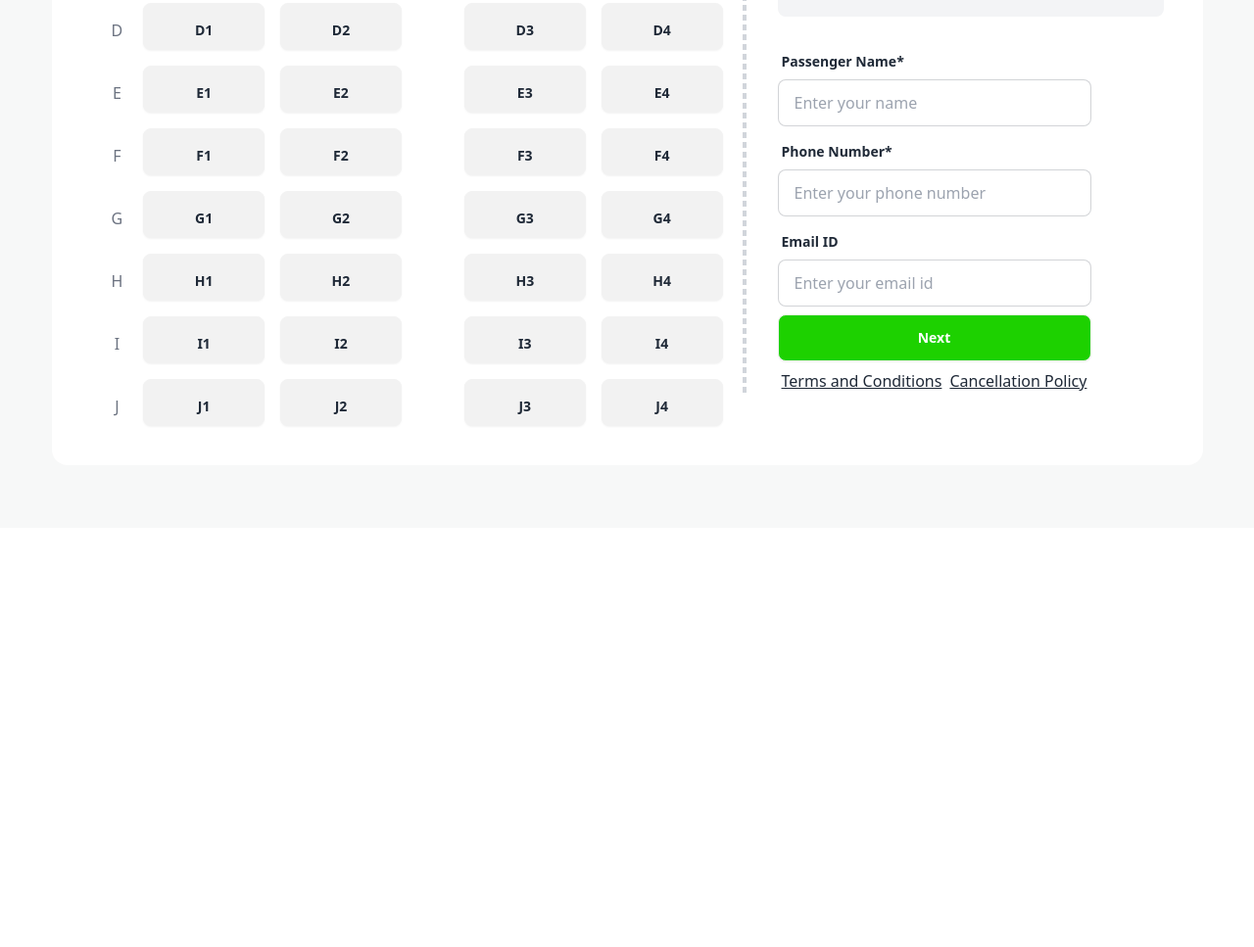
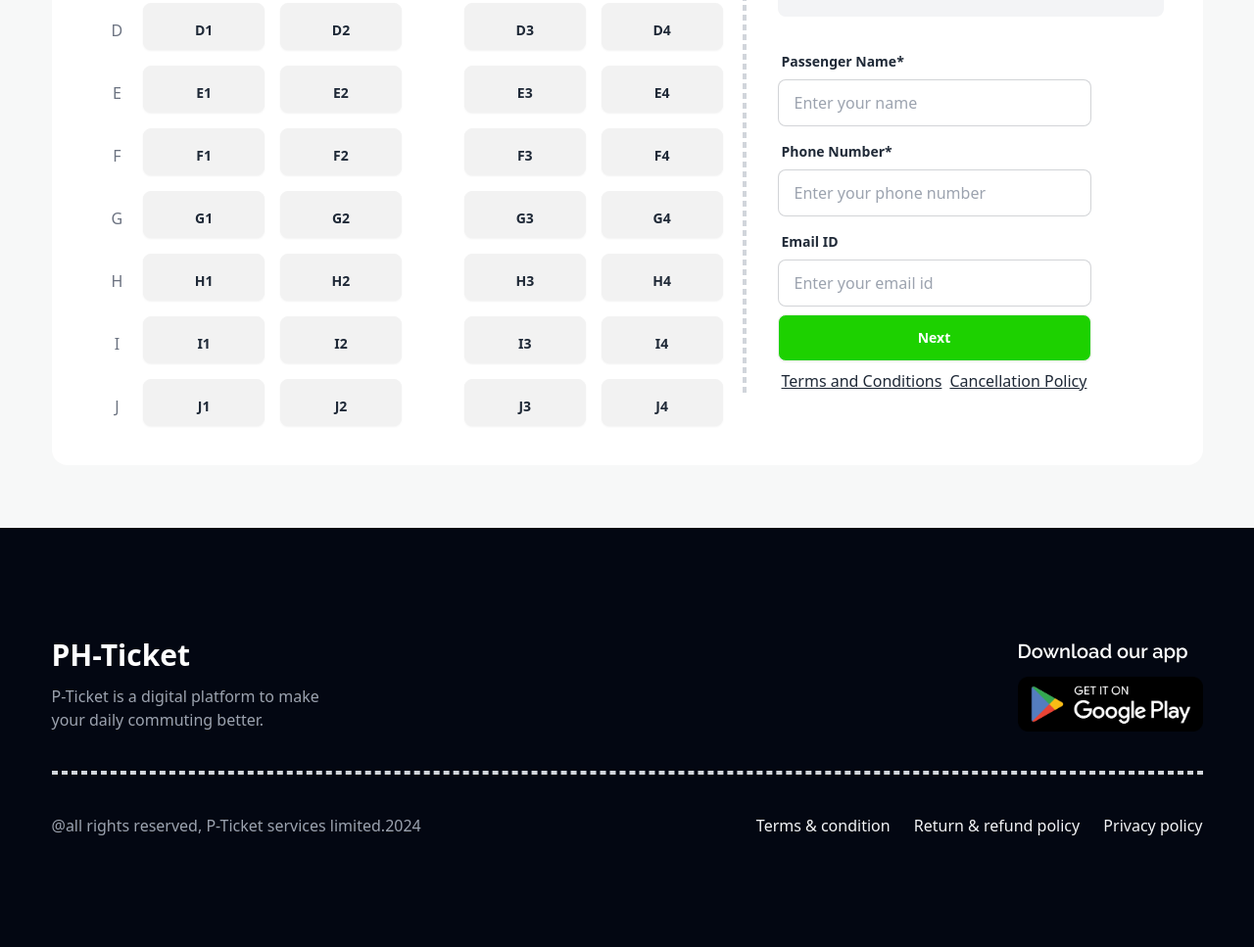
Before and after one commit to yhmunna1/ph-paribahan, a plain HTML site: page index.html in a window 1280 px wide. Shown: the part 2320-3287 px from the top of the page at 98% size. Before the commit the page ends 2859 px from the top, so only its background shows below. Drawn offline with nearby package versions, Linux system fonts and the light colour scheme.

Commit message:
footer design completed

```diff
--- a/index.html
+++ b/index.html
@@ -375,10 +375,6 @@
                         </div>
 
 
-
-
-
-                        <!-- you can add more time line from here :) -->
                     </div>
                 </div>
 
@@ -388,6 +384,35 @@
 
         </section>
     </main>
+    <footer class="py-28 bg-[#030712]">
+        <div class="w-[1175px] mx-auto">
+            <div class="flex justify-between items-center">
+                <div>
+                    <h1 class="text-3xl font-extrabold text-white pb-3">PH-Ticket</h1>
+                    <p class="text-gray-400">P-Ticket is a digital platform to make <br>your daily commuting better.</p>
+                </div>
+                <div>
+                    <p class="font-raleway font-semibold text-xl text-white pb-3">Download our app</p>
+                    <img class="w-[189px]" src="images/google.png" alt="">
+                </div>
+            </div>
+            <div class="border-2 border-dashed border-gray-300 h-full  my-10"></div>
+            <div class="flex justify-between">
+                <div>
+                    <p class="text-gray-400">@all rights reserved, P-Ticket services limited.2024</p>
+                </div>
+                <div>
+                    <div class="space-x-5 text-gray-100">
+                        <a href="">Terms & condition</a>
+                        <a href="">Return & refund policy</a>
+                        <a href="">Privacy policy</a>
+                    </div>
+                </div>
+            </div>
+        </div>
+
+
+    </footer>
 </body>
 
 </html>
```
Also changed, not shown: images/google.png (added).
